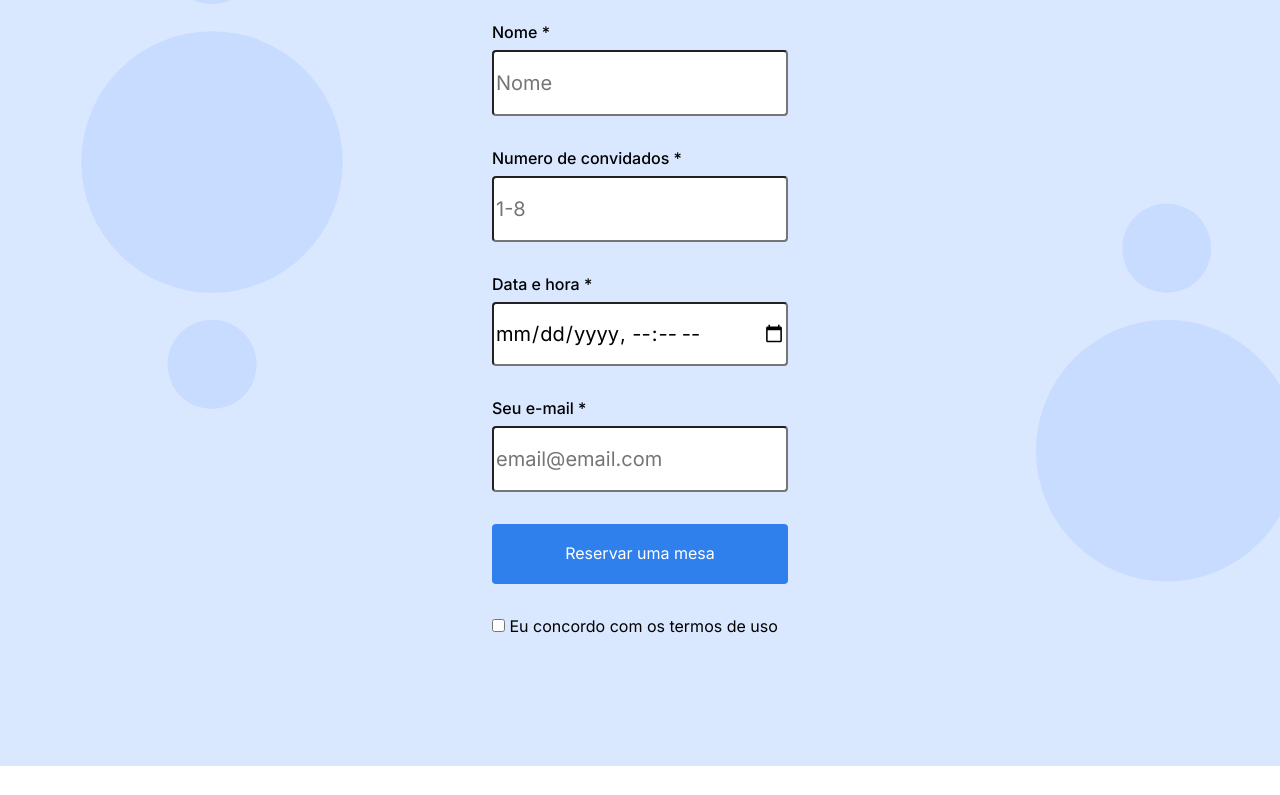
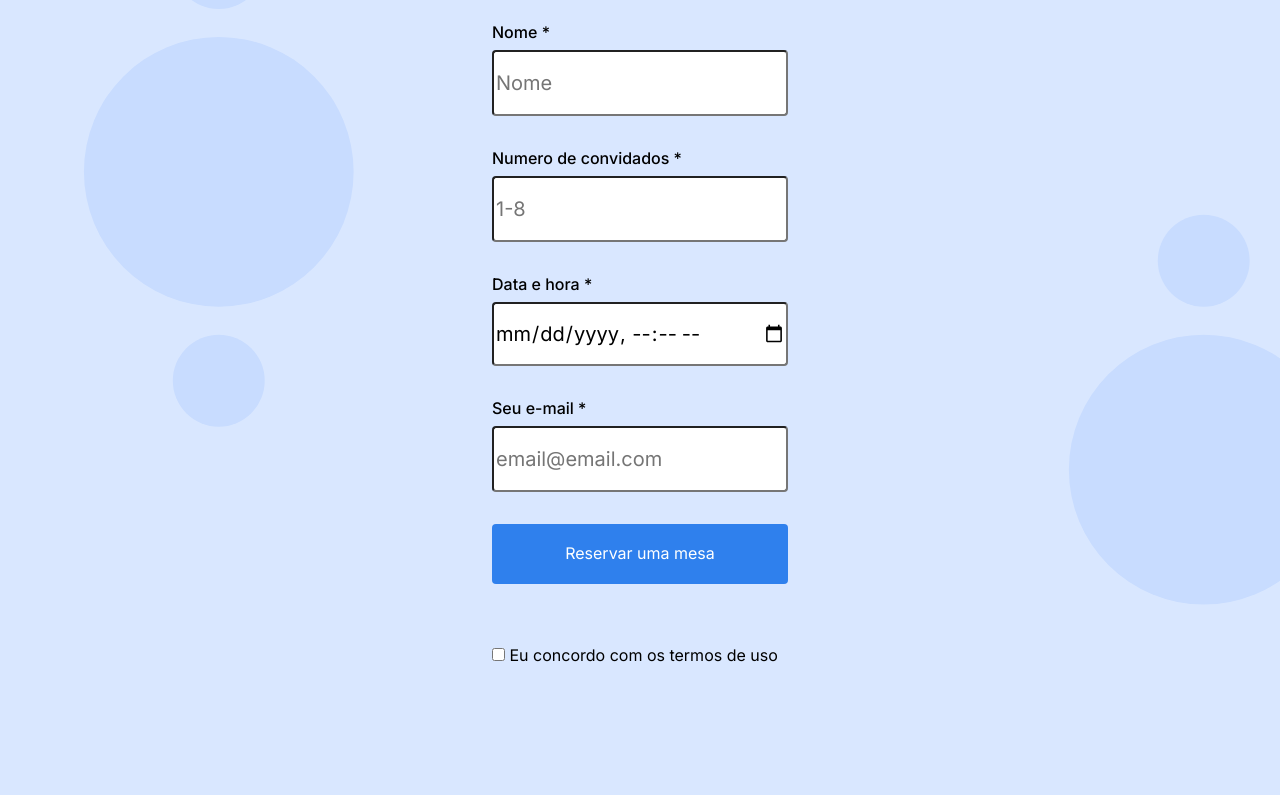
Before and after one commit to dercio89/web_project_coffeeshop, a plain HTML site: page index.html in a window 1280 px wide. Shown: the part 1929-2724 px from the top of the page. Before the commit the page ends 2695 px from the top, so only its background shows below. Drawn offline with Linux system fonts and the light colour scheme.

Commit message:
checkboxinput

```diff
--- a/index.html
+++ b/index.html
@@ -165,7 +165,7 @@
                 <input
                   type="checkbox"
                   id="termos"
-                  class="form_checkbox-input"
+                  class="form__checkbox form__checkbox-input"
                 />
                 Eu concordo com os termos de uso
               </label>
```
